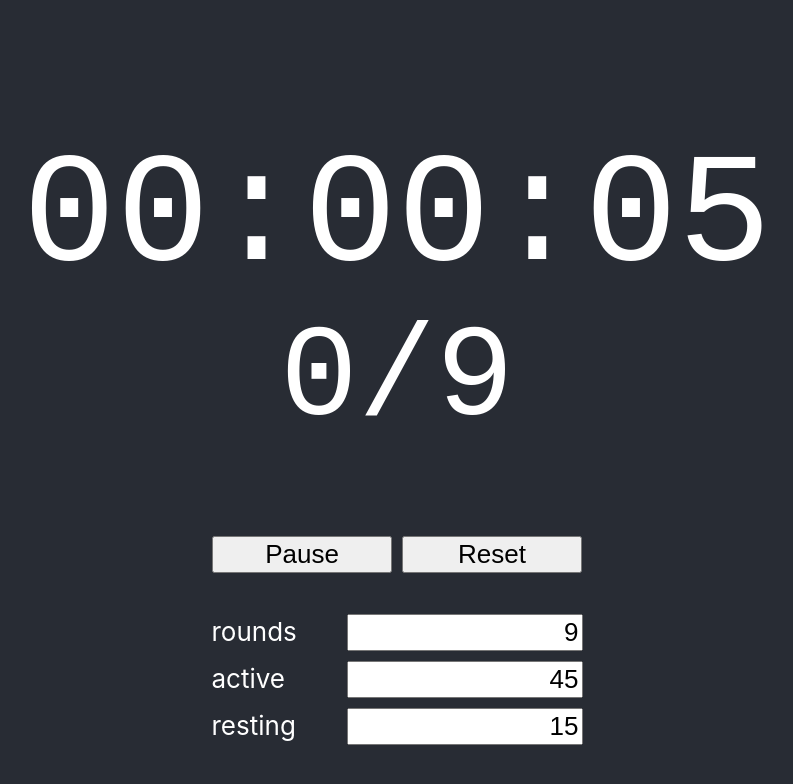
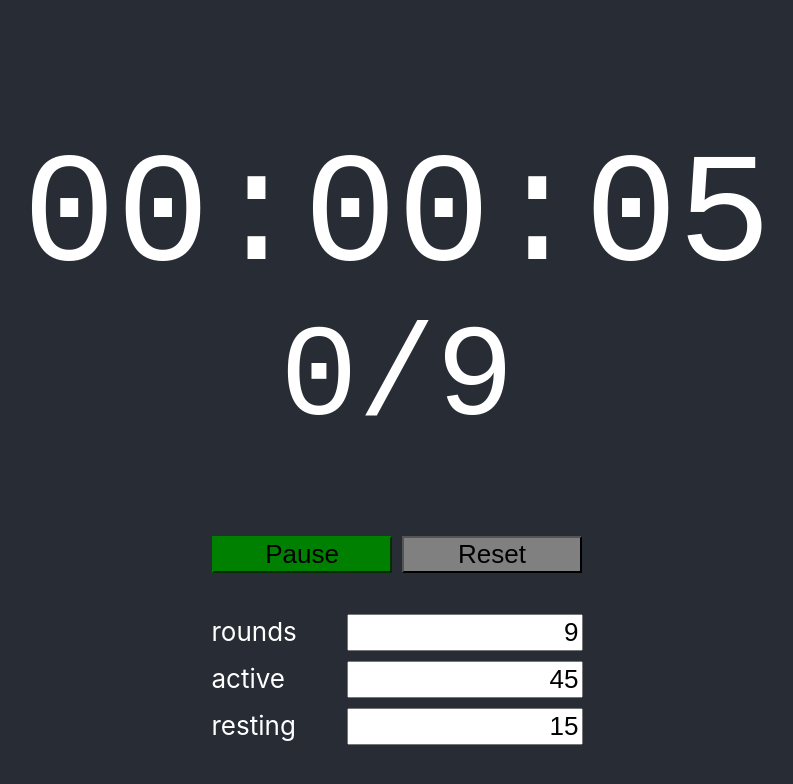
Before and after one commit to QuentinDuval/interval-training, a React (Create React App) app: page / in a window 1280 px wide. Shown: the top 784 px of the page, without its empty margins (243-1036 px from the left). Built offline with nearby package versions, Linux system fonts and the light colour scheme.

Commit message:
Color of buttons

```diff
--- a/src/App.css
+++ b/src/App.css
@@ -53,6 +53,20 @@
   width: calc(100px + 10vmin);
 }
 
+.restart-button {
+  background-color: red;
+  border-color: red;
+}
+
+.pause-button {
+  background-color: green;
+  border-color: green;
+}
+
+.reset-button {
+  background-color: gray;
+}
+
 .App-header {
   background-color: #282c34;
   min-height: 100vh;
--- a/src/Panel.js
+++ b/src/Panel.js
@@ -6,15 +6,17 @@ import {RoundTracker} from './RoundTracker';
 import {Options} from "./Options";
 
 
-function PanelRenderer({dispatch}) {
+function PanelRenderer({dispatch, pause}) {
     return <div>
         <Clock/>
         <RoundTracker/>
         <ButtonGroup>
             <Button
-                text="Pause"
+                className={pause ? "restart-button" : "pause-button"}
+                text={pause ? "Restart" : "Pause"}
                 onClick={() => dispatch(pause_action())}/>
             <Button
+                className="reset-button"
                 text="Reset"
                 onClick={() => dispatch(reset_action())}/>
         </ButtonGroup>
@@ -24,4 +26,12 @@ function PanelRenderer({dispatch}) {
 }
 
 
-export const Panel = connect()(PanelRenderer);
+const toProps = (state, props) => {
+    return {
+        pause: state.pause,
+        ...props,
+    };
+}
+
+
+export const Panel = connect(toProps)(PanelRenderer);
--- a/src/components/Button.js
+++ b/src/components/Button.js
@@ -1,8 +1,11 @@
 import React from 'react';
 
-export function Button({text, onClick, isInner = false}) {
+export function Button({text, onClick, className, isInner = false}) {
+    let buttonClassName = "button";
+    if (className !== undefined);
+        buttonClassName += " " + className;
     return <div className={isInner ? "button-inner" : ""}>
-        <button className="button" onClick={onClick}>
+        <button className={buttonClassName} onClick={onClick}>
             {text}
         </button>
     </div>;
```
